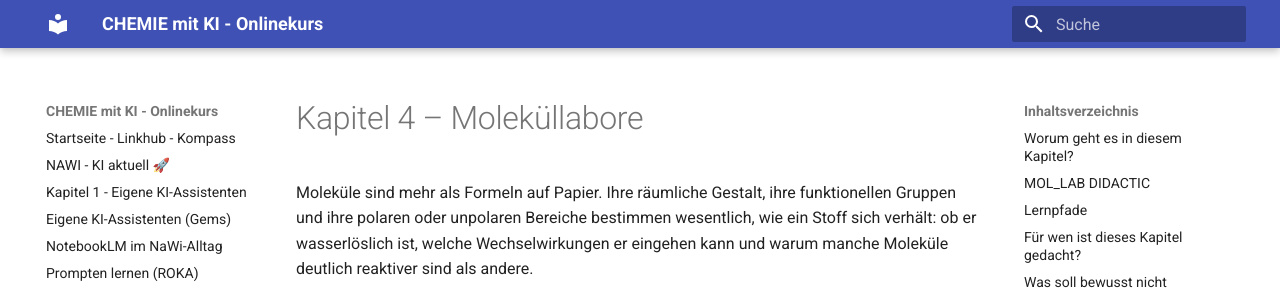
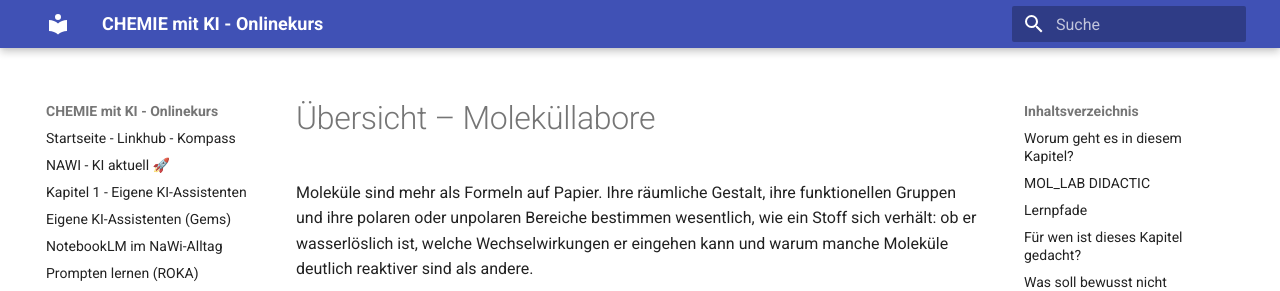
Before and after one commit to ekerzendorfer/CHEMIE-MIT-KI-ONLINEKURS, an MkDocs documentation site: the page built from docs/molekuellabore/index.md, in a window 1280 px wide and 900 px high. Shown: the top 291 px of the window. Built offline with MkDocs 1.6.1 and Material for MkDocs 9.7.7, drawn with Linux system fonts in a browser that asks for light colours.

Commit message:
Update index.md

```diff
--- a/docs/molekuellabore/index.md
+++ b/docs/molekuellabore/index.md
@@ -1,4 +1,4 @@
-# Kapitel 4 – Moleküllabore
+# Übersicht – Moleküllabore
 
 Moleküle sind mehr als Formeln auf Papier. Ihre räumliche Gestalt, ihre funktionellen Gruppen und ihre polaren oder unpolaren Bereiche bestimmen wesentlich, wie ein Stoff sich verhält: ob er wasserlöslich ist, welche Wechselwirkungen er eingehen kann und warum manche Moleküle deutlich reaktiver sind als andere.
 
```
